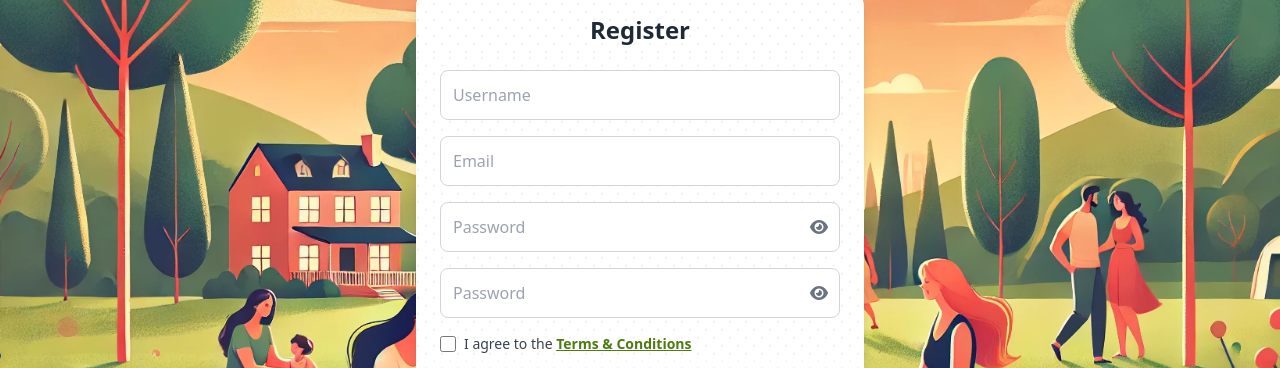
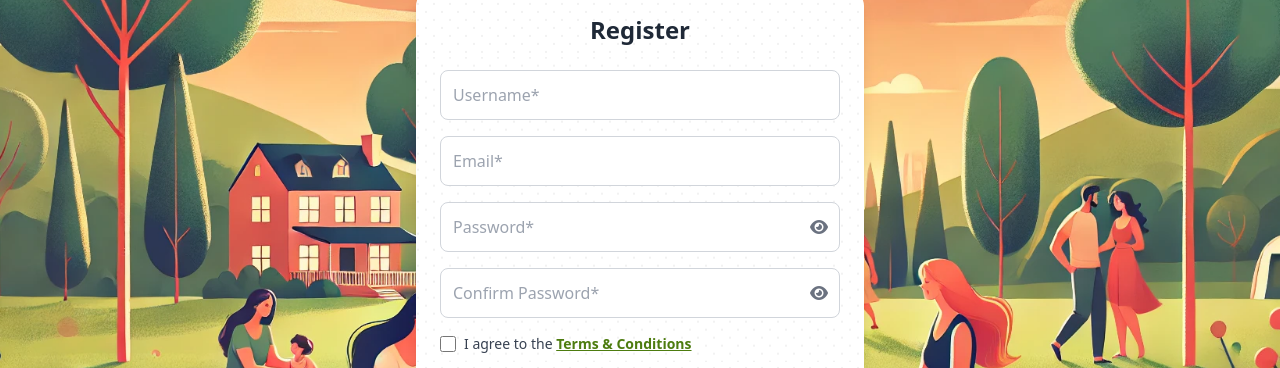
Before and after one commit to dako-23/React-JS, a React (Vite) app: page /users/register in a window 1280 px wide. Shown: the part 166-534 px from the top of the page. Built offline with nearby package versions, Linux system fonts and the light colour scheme.

Commit message:
Added * in fieds

```diff
--- a/src/components/auth/ChangePassword.jsx
+++ b/src/components/auth/ChangePassword.jsx
@@ -27,7 +27,7 @@ export default function ChangePassword() {
                             <input
                                 type={showPassword.current ? 'text' : 'password'}
                                 name="currentPassword"
-                                placeholder="Current Password"
+                                placeholder="Current Password*"
                                 className={`w-full p-3 pr-10 border rounded-lg ${error?.currentPassword ? "border-red-500" : "border-gray-300"}`}
                             />
                             <span
@@ -45,7 +45,7 @@ export default function ChangePassword() {
                             <input
                                 type={showPassword.new ? 'text' : 'password'}
                                 name="newPassword"
-                                placeholder="New Password"
+                                placeholder="New Password*"
                                 className={`w-full p-3 border rounded-lg ${error?.newPassword ? "border-red-500" : "border-gray-300"}`}
                             />
                             <span
@@ -62,7 +62,7 @@ export default function ChangePassword() {
                             <input
                                 type={showPassword.confirm ? 'text' : 'password'}
                                 name="confirmNewPassword"
-                                placeholder="Confirm New Password"
+                                placeholder="Confirm New Password*"
                                 className={`w-full p-3 border rounded-lg ${error?.confirmNewPassword ? "border-red-500" : "border-gray-300"}`}
                             />
                             <span
--- a/src/components/auth/Login.jsx
+++ b/src/components/auth/Login.jsx
@@ -27,7 +27,7 @@ export default function Login() {
             <input
               type="email"
               name="email"
-              placeholder="Email"
+              placeholder="Email*"
               className={`w-full p-3 border rounded-lg ${error?.email ? "border-red-500" : "border-gray-300"}`}
               defaultValue={values.email} />
             {error?.email && <AuthError
@@ -37,7 +37,7 @@ export default function Login() {
               <input
                 type={showPassword.current ? 'text' : 'password'}
                 name="password"
-                placeholder="Password"
+                placeholder="Password*"
                 className={`w-full p-3 pr-10 border rounded-lg ${error?.password ? "border-red-500" : "border-gray-300"}`}
               />
               <span
--- a/src/components/auth/Register.jsx
+++ b/src/components/auth/Register.jsx
@@ -29,7 +29,7 @@ export default function Register() {
                     <input
                         type="text"
                         name="username"
-                        placeholder="Username"
+                        placeholder="Username*"
                         className={`w-full p-3 border rounded-lg ${error?.username ? "border-red-500" : "border-gray-300"}`}
                         defaultValue={values.username}
                     />
@@ -40,7 +40,7 @@ export default function Register() {
                     <input
                         type="email"
                         name="email"
-                        placeholder="Email"
+                        placeholder="Email*"
                         className={`w-full p-3 border rounded-lg ${error?.email ? "border-red-500" : "border-gray-300"}`}
                         defaultValue={values.email}
                     />
@@ -52,7 +52,7 @@ export default function Register() {
                         <input
                             type={showPassword.current ? 'text' : 'password'}
                             name="password"
-                            placeholder="Password"
+                            placeholder="Password*"
                             className={`w-full p-3 pr-10 border rounded-lg ${error?.password ? "border-red-500" : "border-gray-300"}`}
                         />
                         <span
@@ -70,7 +70,7 @@ export default function Register() {
                         <input
                             type={showPassword.new ? 'text' : 'password'}
                             name="rePassword"
-                            placeholder="Password"
+                            placeholder="Confirm Password*"
                             className={`w-full p-3 pr-10 border rounded-lg ${error?.rePassword ? "border-red-500" : "border-gray-300"}`}
                         />
                         <span
--- a/src/components/my-profile/ProfileForm.jsx
+++ b/src/components/my-profile/ProfileForm.jsx
@@ -36,7 +36,7 @@ export default function ProfileForm({
             </div>
             <form action={FormAction} className="space-y-4">
                 <div className="mt-4">
-                    <label className="block text-sm font-medium text-gray-700">First Name</label>
+                    <label className="block text-sm font-medium text-gray-700">First Name*</label>
                     <input
                         type="text"
                         className={`mt-1 w-full p-2 border rounded-lg ${isLocked ? "bg-gray-100 cursor-not-allowed" : ""}`}
@@ -47,7 +47,7 @@ export default function ProfileForm({
                     />
                 </div>
                 <div className="mt-4">
-                    <label className="block text-sm font-medium text-gray-700">Last Name</label>
+                    <label className="block text-sm font-medium text-gray-700">Last Name*</label>
                     <input
                         type="text"
                         className={`mt-1 w-full p-2 border rounded-lg ${isLocked ? "bg-gray-100 cursor-not-allowed" : ""}`}
@@ -58,7 +58,7 @@ export default function ProfileForm({
                     />
                 </div>
                 <div className="mt-4">
-                    <label className="block text-sm font-medium text-gray-700">Email</label>
+                    <label className="block text-sm font-medium text-gray-700">Email*</label>
                     <input
                         type="email"
                         className="mt-1 w-full p-2 border rounded-lg bg-gray-100 cursor-not-allowed"
```
